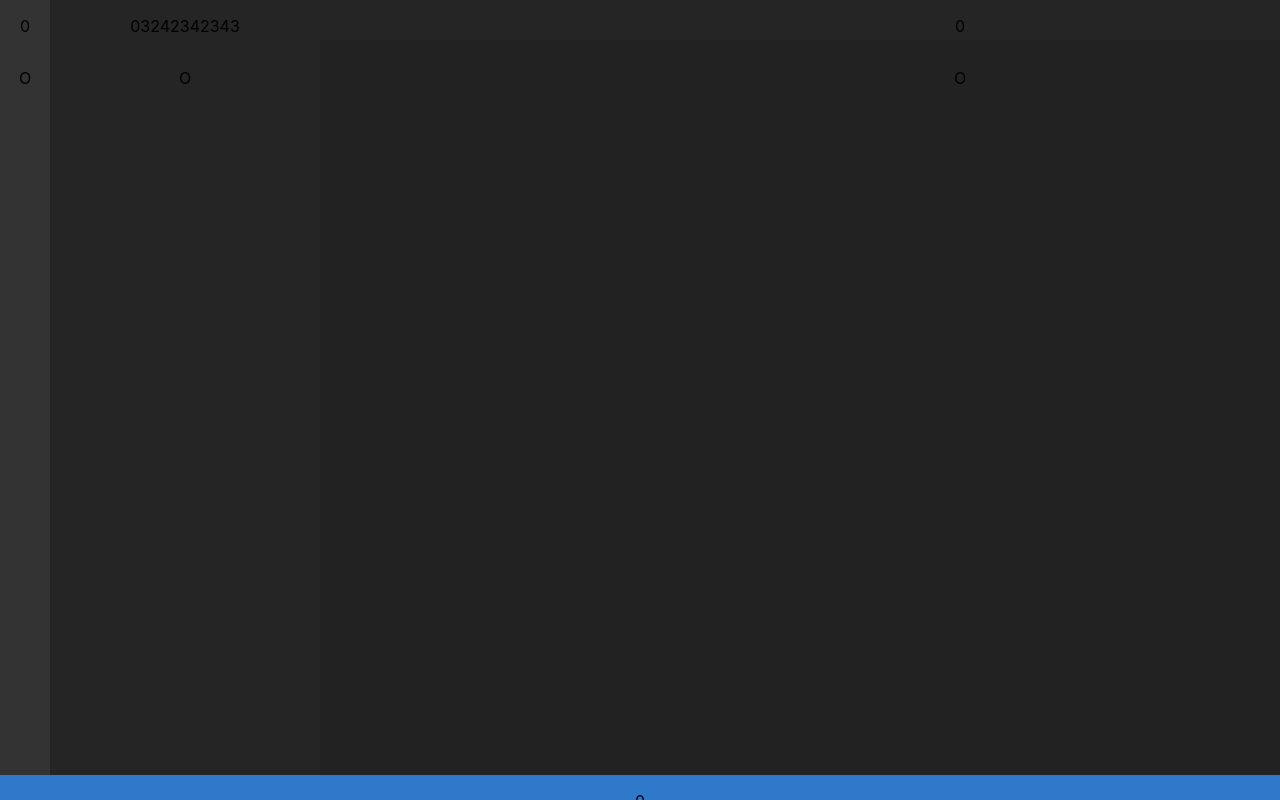
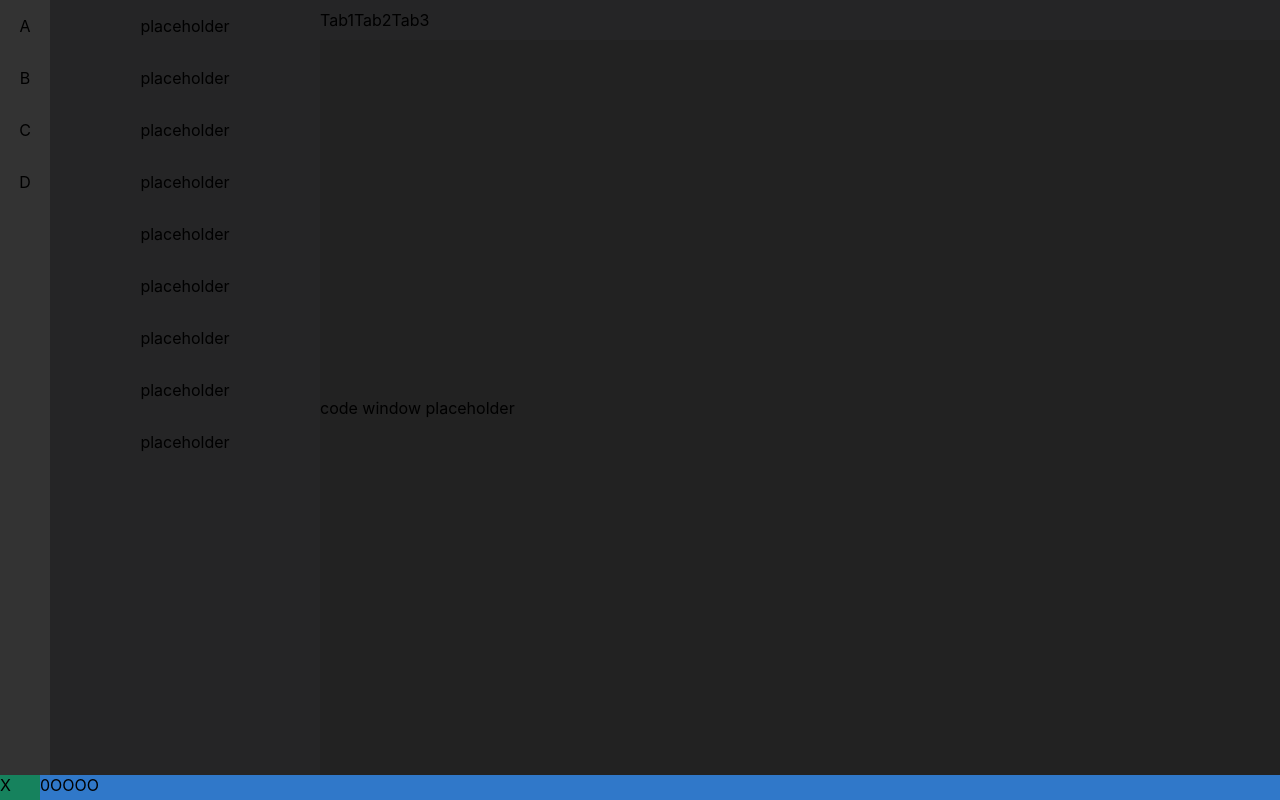
Before and after one commit to mani-sh-reddy/VSCode-Client-for-Reddit, a React (Create React App) app: page / in a window 1280 px wide. Built offline with nearby package versions, Linux system fonts and the light colour scheme.

Commit message:
fixed layout

```diff
--- a/src/App.js
+++ b/src/App.js
@@ -1,17 +1,20 @@
 import "./App.css";
-import { Container, Row, Col } from "reactstrap";
 import LeftNav from "./Components/LeftNav";
+import ExplorerBar from "./Components/ExplorerBar";
+import TabBar from "./Components/TabBar";
+import CodeWindow from "./Components/CodeWindow";
+import RemoteWindowButton from "./Components/RemoteWindowButton";
 import BottomBar from "./Components/BottomBar";
-import ExplorerBar from "./Components/ExplorerBar";
-import CodeWindow from "./Components/CodeWindow";
 
 function App() {
 	return (
 		<>
 			<LeftNav />
+			<ExplorerBar />
+			<TabBar />
+			<CodeWindow />
+			<RemoteWindowButton />
 			<BottomBar />
-			<ExplorerBar />
-			<CodeWindow />
 		</>
 	);
 }
--- a/src/Components/BottomBar.jsx
+++ b/src/Components/BottomBar.jsx
@@ -1,6 +1,6 @@
 import './styling.css';
 
-const LeftNav = () => {
+const BottomBar = () => {
 
     return (
     <div className="bottomBar">
@@ -13,4 +13,4 @@ const LeftNav = () => {
  );
  };
 
- export default LeftNav;
+ export default BottomBar;
--- a/src/Components/CodeWindow.jsx
+++ b/src/Components/CodeWindow.jsx
@@ -4,10 +4,9 @@ import TabBar from "./TabBar";
 const CodeWindow = () => {
 	return (
 		<>
-			<TabBar />
+
 			<div className="codeWindow">
-				<p>03242342343</p>
-				<p>O</p>
+				<p>code window placeholder</p>
 			</div>
 		</>
 	);
--- a/src/Components/ExplorerBar.jsx
+++ b/src/Components/ExplorerBar.jsx
@@ -3,8 +3,16 @@ import "./styling.css";
 const ExplorerBar = () => {
 	return (
 		<div className="explorerBar">
-			<p>03242342343</p>
-			<p>O</p>
+			<p>placeholder</p>
+			<p>placeholder</p>
+			<p>placeholder</p>
+			<p>placeholder</p>
+			<p>placeholder</p>
+			<p>placeholder</p>
+			<p>placeholder</p>
+			<p>placeholder</p>
+			<p>placeholder</p>
+
 		</div>
 	);
 };
--- a/src/Components/LeftNav.jsx
+++ b/src/Components/LeftNav.jsx
@@ -4,8 +4,10 @@ const LeftNav = () => {
 
     return (
     <div className="leftNav">
-    <p>0</p>
-    <p>O</p>
+    <p>A</p>
+    <p>B</p>
+    <p>C</p>
+    <p>D</p>
     </div>
  );
  };
--- /dev/null
+++ b/src/Components/RemoteWindowButton.jsx
@@ -0,0 +1,12 @@
+import './styling.css';
+
+const RemoteWindowButton = () => {
+
+    return (
+    <div className="remoteWindowButton">
+    <p>X</p>
+    </div>
+ );
+ };
+
+ export default RemoteWindowButton;
--- a/src/Components/TabBar.jsx
+++ b/src/Components/TabBar.jsx
@@ -4,11 +4,9 @@ const TabBar = () => {
 
     return (
     <div className="tabBar">
-    <p>0</p>
-    <p>O</p>
-    <p>O</p>
-    <p>O</p>
-    <p>O</p>
+    <p>Tab1</p>
+    <p>Tab2</p>
+    <p>Tab3</p>
     </div>
  );
  };
--- a/src/Components/styling.css
+++ b/src/Components/styling.css
@@ -1,13 +1,11 @@
 .leftNav {
-	height: 100%;
+	height: calc(100% - 25px);
 	width: 50px;
 	position: fixed;
-	z-index: 1;
 	top: 0;
 	left: 0;
 	background-color: #333333;
 	transition: 0.5s ease;
-	overflow-x: hidden;
 	display: flex;
 	flex-direction: column;
 	align-items: center;
@@ -15,47 +13,55 @@
 
 .bottomBar {
 	height: 20px;
-	width: 100%;
+	width: calc(100% - 40px);
 	position: fixed;
-	z-index: 1;
+    bottom: 0;
+	left: 40px;
+	background-color: #3078c9;
+	transition: 0.5s ease;
+	padding-bottom: 5px;
+	display: flex;
+	flex-direction: row;
+	align-items: center;
+}
+
+.remoteWindowButton {
+	height: 20px;
+	width: 40px;
+	position: fixed;
     bottom: 0;
 	left: 0;
-	background-color: #3078c9;
+	background-color: #16825D;
 	transition: 0.5s ease;
-	overflow-x: hidden;
 	padding-bottom: 5px;
 	display: flex;
-	flex-direction: column;
+	flex-direction: row;
 	align-items: center;
 }
 
 .explorerBar {
-	height: 100%;
+	height: calc(100% - 25px);
 	width: 270px;
 	position: fixed;
-	z-index: 0;
 	top: 0;
 	left: 50px ;
 	background-color: #252526;
 	transition: 0.5s ease;
-	overflow-x: hidden;
 	display: flex;
 	flex-direction: column;
 	align-items: center;
 }
 
 .codeWindow {
-	height: 100%;
-	width: 100%;
+	height: calc(100% - 65px);
+	width: calc(100% - (50px + 270px));
 	position: fixed;
-	z-index: 0;
-	top: 0;
+	top: 40px;
 	left: 320px;
 	background-color: #222222;
 	transition: 0.5s ease;
-	overflow-x: hidden;
 	display: flex;
-	flex-direction: column;
+	flex-direction: row;
 	align-items: center;
 }
 
@@ -63,13 +69,11 @@
 	height: 40px;
 	width: 100%;
 	position: fixed;
-	z-index: 1;
     top: 0;
 	left: 320px;
 	background-color: #252526;
 	transition: 0.5s ease;
-	overflow-x: hidden;
 	display: flex;
-	flex-direction: column;
+	flex-direction: row;
 	align-items: center;
 }
```
